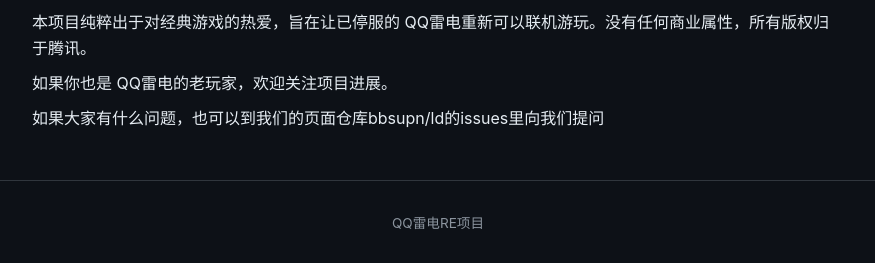
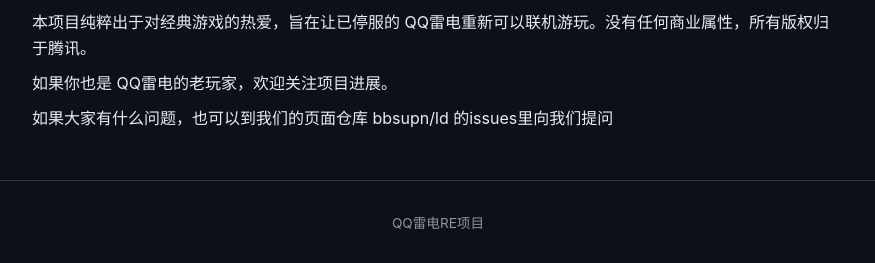
Before and after one commit to bbsupn/ld, a Jekyll site: the page built from index.md, in a window 1280 px wide and 900 px high, scrolled down 2083 px. Shown: the part 634-897 px from the top of the window, without its empty margins (202-1077 px from the left). Built offline with Jekyll 4.4.1, drawn with Linux system fonts in a browser that asks for light colours.

```diff
--- a/index.md
+++ b/index.md
@@ -99,4 +99,4 @@ QQ雷电是腾讯早期运营的一款经典纵版射击网游。官方服务器
 
 如果你也是 QQ雷电的老玩家，欢迎关注项目进展。
 
-如果大家有什么问题，也可以到我们的页面仓库bbsupn/ld的issues里向我们提问
+如果大家有什么问题，也可以到我们的页面仓库 bbsupn/ld 的issues里向我们提问
```
